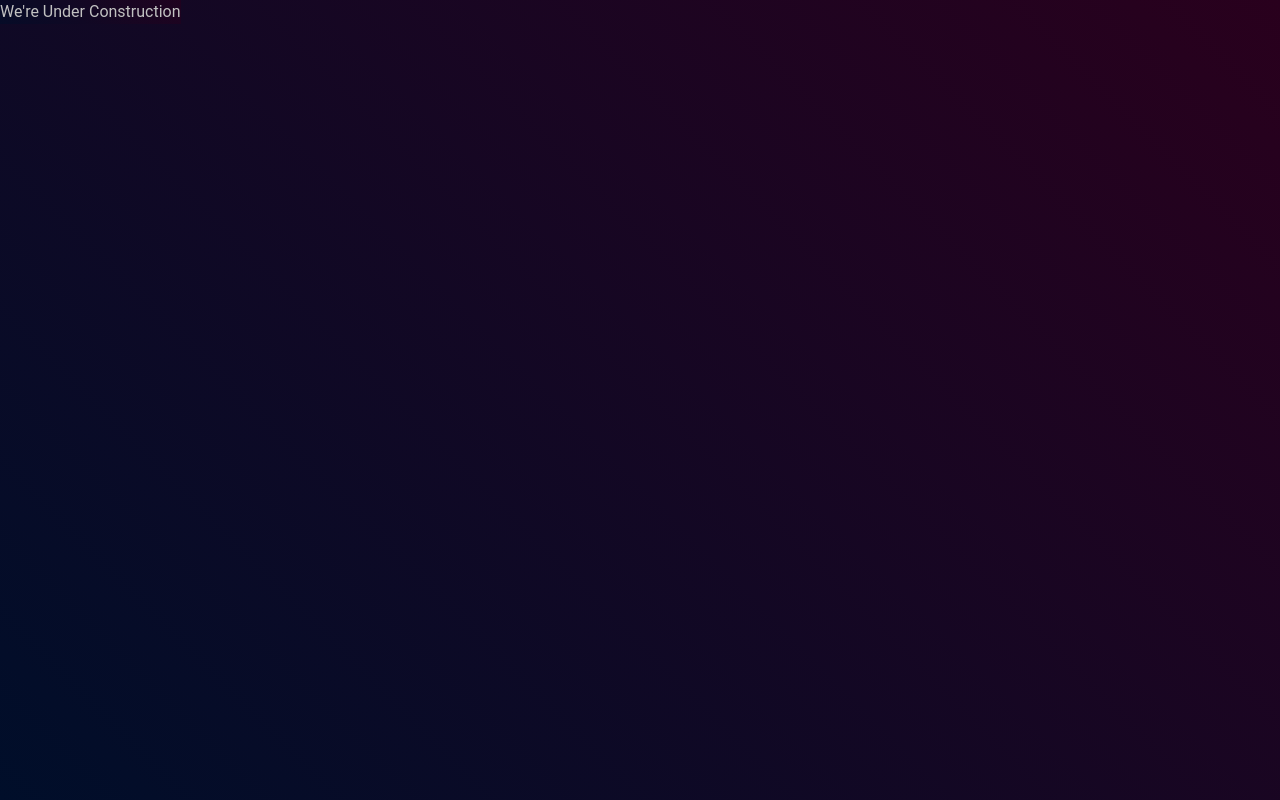
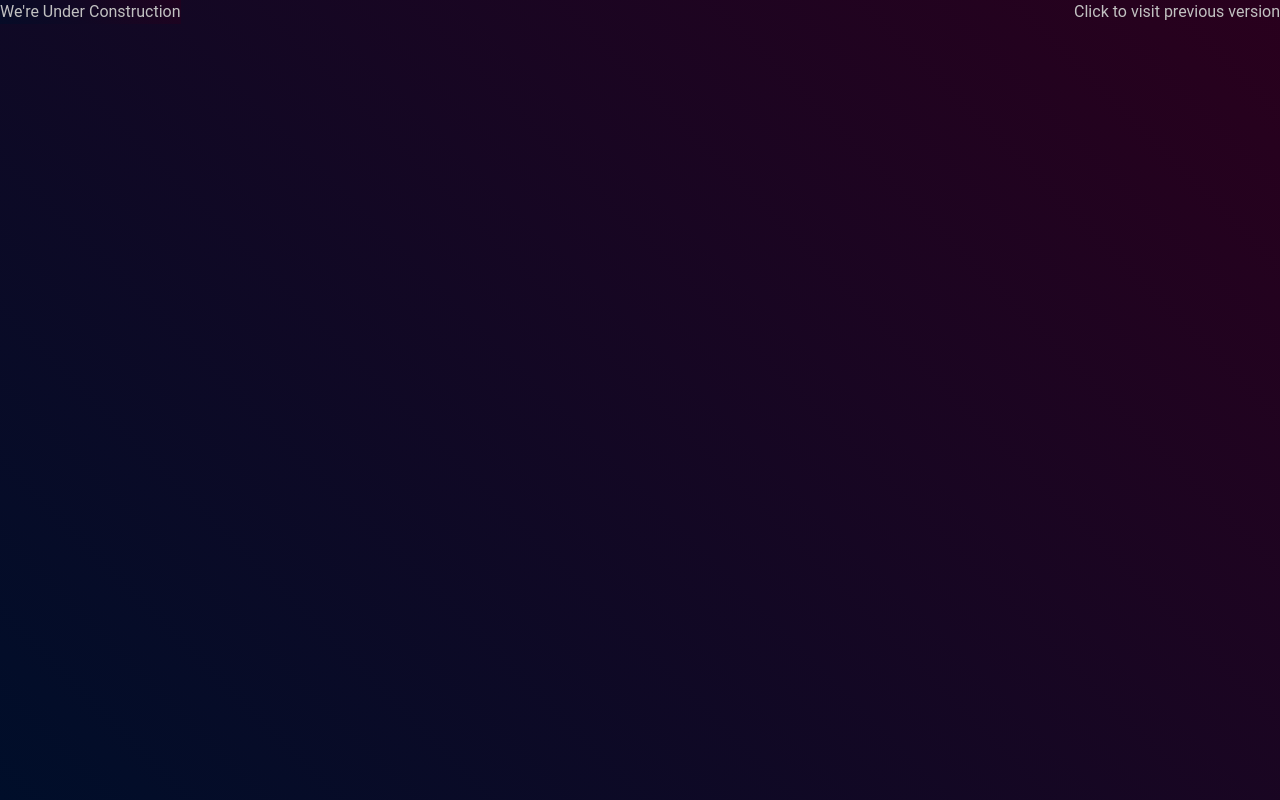
Before and after one commit to MohammadDanishJ/portfolio, a React (Create React App) app: page / in a window 1280 px wide. Built offline with nearby package versions, Linux system fonts and the light colour scheme.

Commit message:
added support for previous version [https://portfolio-discarded.netlify.app]

```diff
--- a/src/App.css
+++ b/src/App.css
@@ -165,6 +165,14 @@ button,
   bottom: 0;
 }
 
+.l0 {
+  left: 0;
+}
+
+.r0 {
+  right: 0;
+}
+
 img,
 input,
 textarea {
--- a/src/App.js
+++ b/src/App.js
@@ -7,6 +7,10 @@ function App() {
         style={{ zIndex: 1, background: 'linear-gradient(45deg, rgba(0, 14, 42, 0.6), rgba(41, 0, 29, 0.6))' }}>We're
         Under Construction</div>
       {/* <!-- Under Construction --> */}
+
+      {/* Previous version tag */}
+      <a target='_blank' rel='noreferrer' href='https://portfolio-discarded.netlify.app' className="pfx t0 r0 pt-.5 pb-.5 pl-.5 pr-.5">Click to visit previous version</a>
+      {/* Previous version tag */}
     </main>
   );
 }
```
Also changed, not shown: __DISCARDED_PREVISIOUS_HTML_CSS_VERSION/index.html (+14 -9 lines), public/icons/fav_16.webp (renamed from __DISCARDED_PREVISIOUS_HTML_CSS_VERSION/assets/images/img/fav_16.webp).
